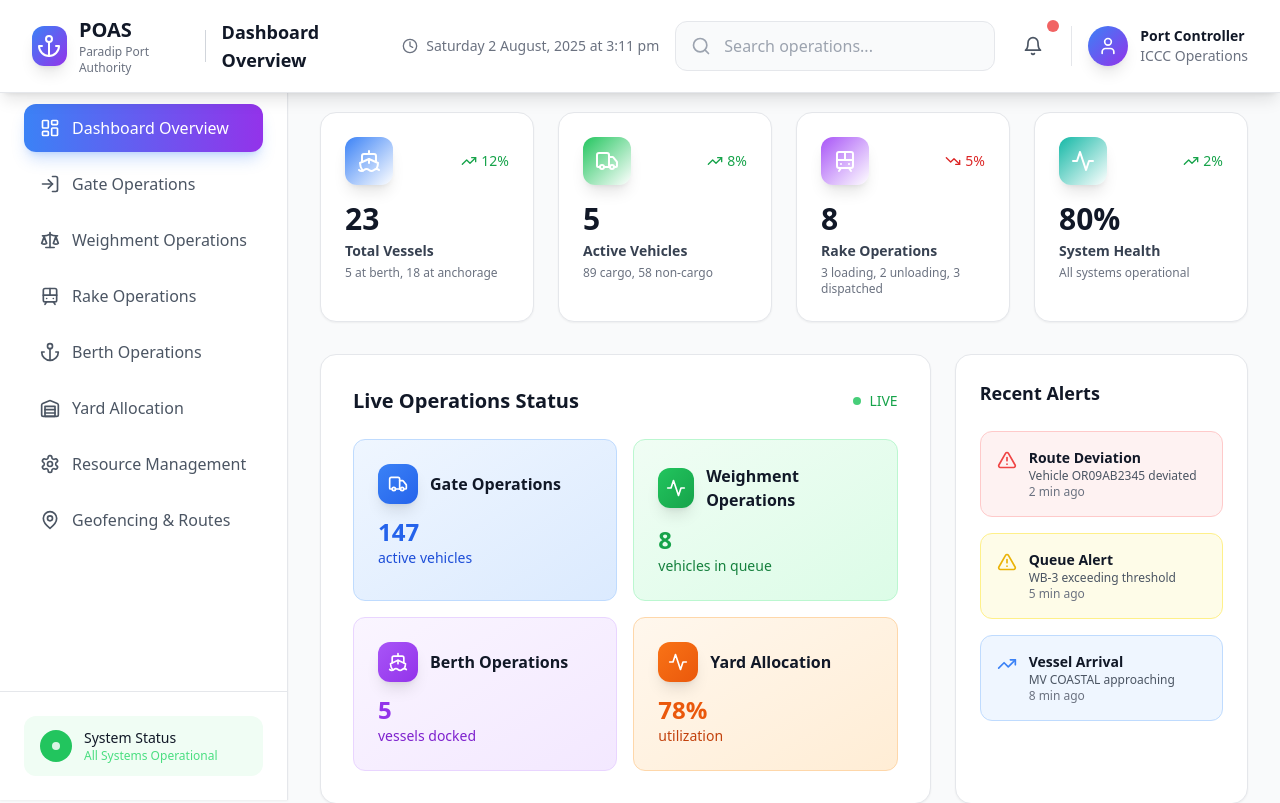
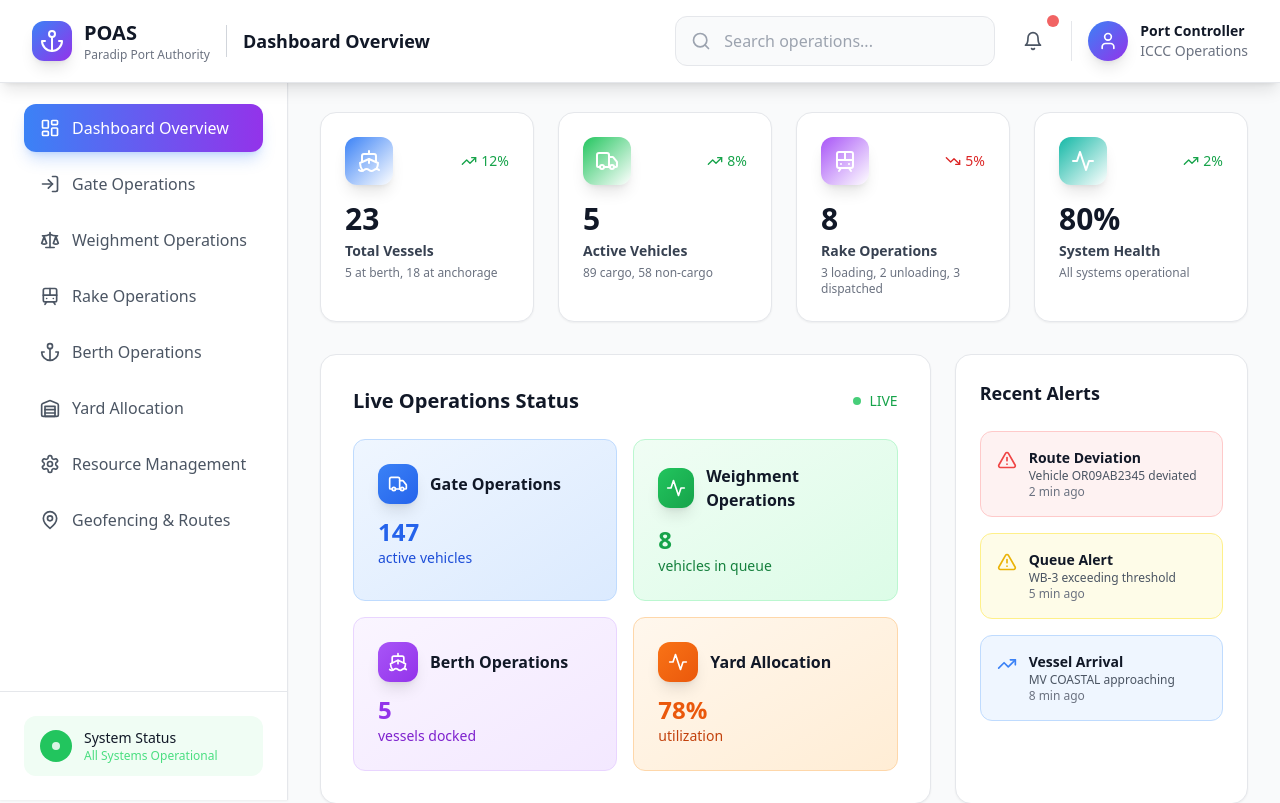
Before and after one commit to sanjeev10d/poas-presales-bolt.new, a React (Vite) app: page / in a window 1280 px wide. Shown: the top 803 px of the page. Built offline with nearby package versions, Linux system fonts and the light colour scheme.

Commit message:
Updated Header.tsx

```diff
--- a/src/components/Header.tsx
+++ b/src/components/Header.tsx
@@ -44,14 +44,14 @@ const Header: React.FC<HeaderProps> = ({ activeModule }) => {
         </div>
 
         <div className="flex items-center space-x-2 sm:space-x-4 flex-shrink-0">
-          <div className="hidden lg:flex items-center space-x-2 text-sm text-gray-500">
+          {/* <div className="hidden lg:flex items-center space-x-2 text-sm text-gray-500">
             <Clock className="w-4 h-4" />
             <span>{new Date().toLocaleString('en-IN', {
               timeZone: 'Asia/Kolkata',
               dateStyle: 'full',
               timeStyle: 'short'
             })}</span>
-          </div>
+          </div> */}
 
           {/* Full search bar for larger screens */}
           <div className="hidden lg:block relative">
```
